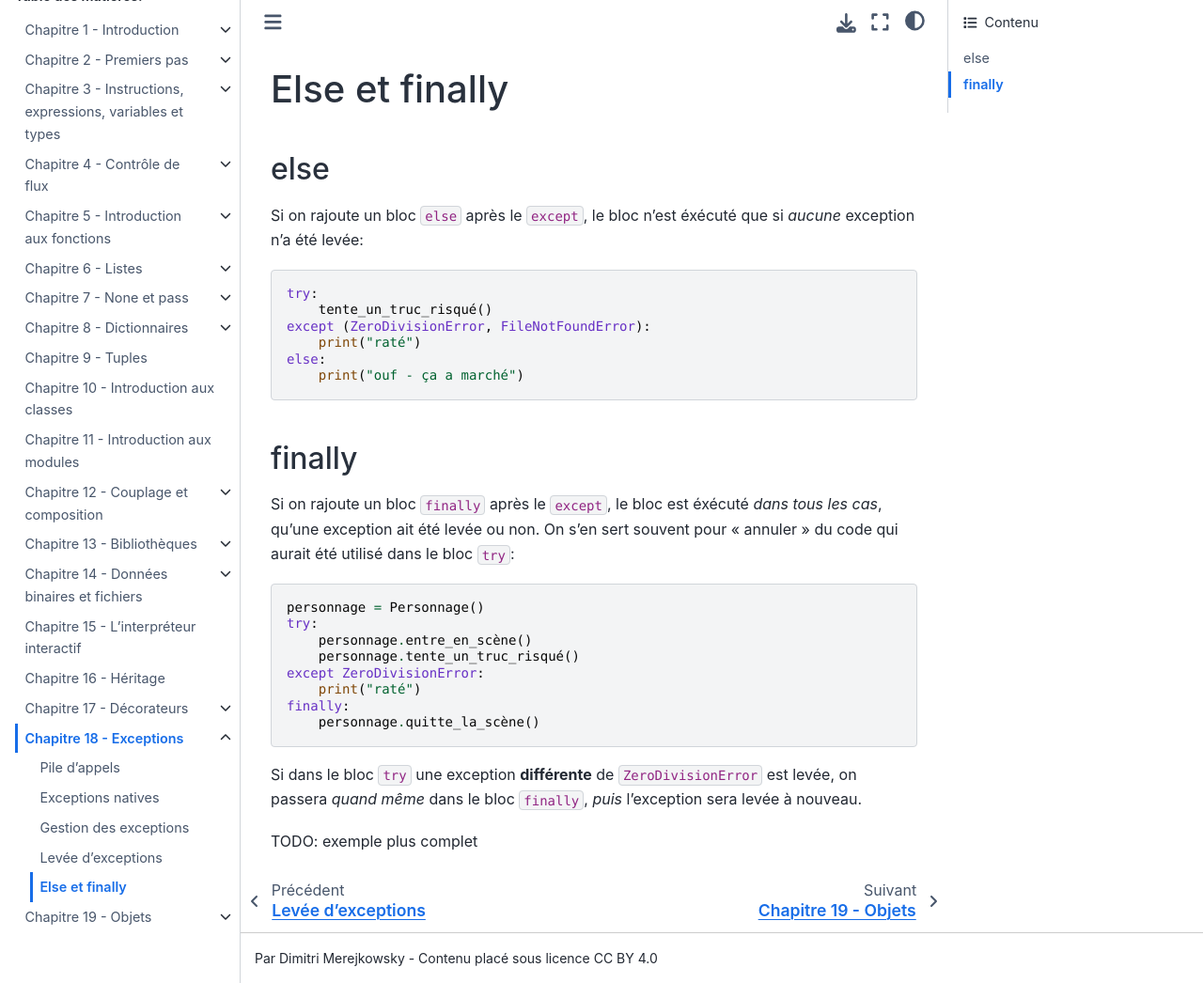
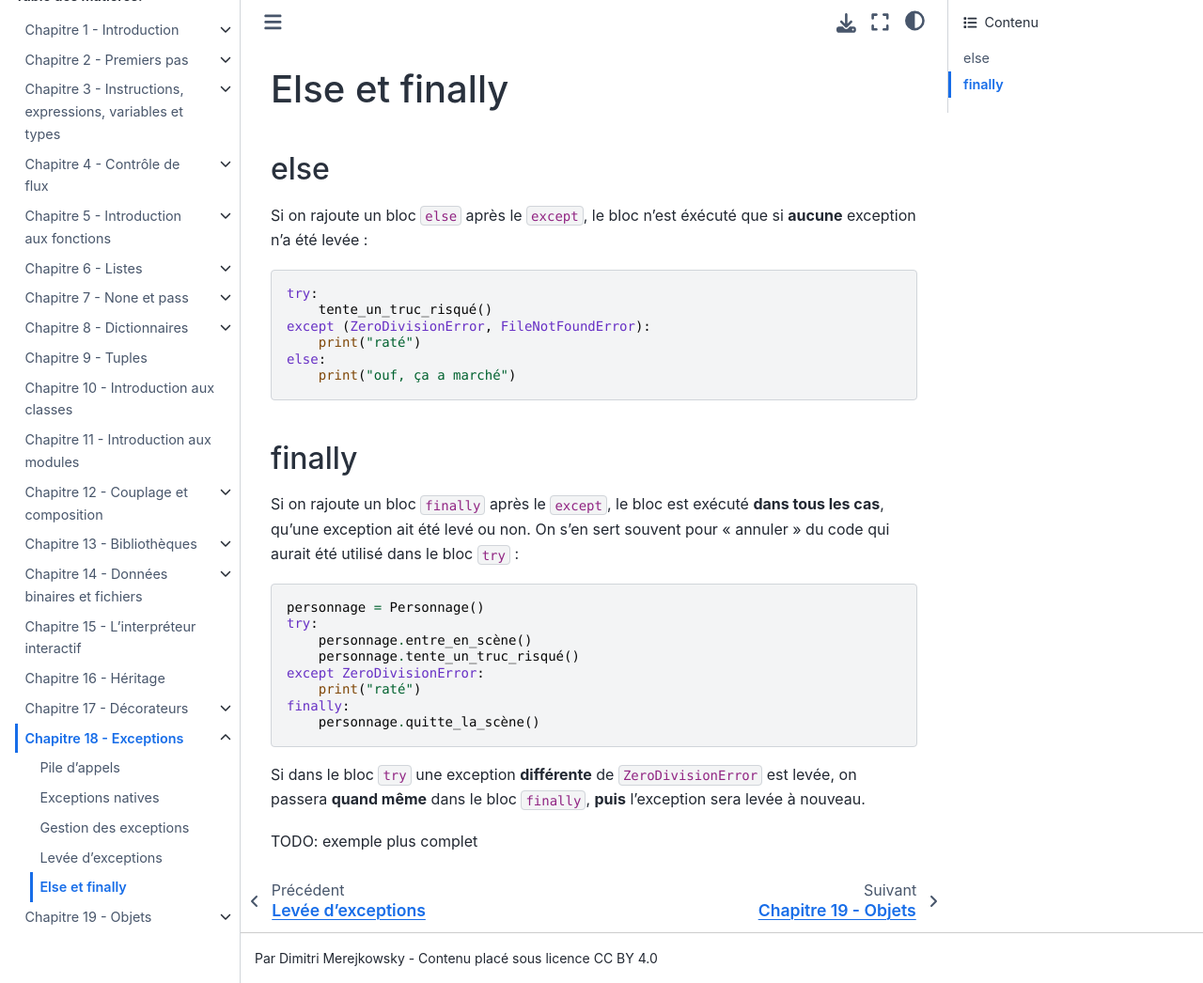
Before and after one commit to gruiick/cours-python, a Sphinx documentation site: the page built from source/18-exceptions/05-else-finally.rst, in a window 1280 px wide and 1046 px high. Shown: the whole window at 94% size. Built offline with Sphinx 7.4.7 and the Sphinx Book theme 1.1.4, drawn with Linux system fonts in a browser that asks for light colours.

Commit message:
typos § 18/05

```diff
--- a/source/18-exceptions/05-else-finally.rst
+++ b/source/18-exceptions/05-else-finally.rst
@@ -5,21 +5,21 @@ else
 ----
 
 Si on rajoute un bloc ``else`` après le ``except``, le bloc n'est éxécuté que si
-*aucune* exception n'a été levée::
+**aucune** exception n'a été levée : ::
 
     try:
         tente_un_truc_risqué()
     except (ZeroDivisionError, FileNotFoundError):
         print("raté")
     else:
-        print("ouf - ça a marché")
+        print("ouf, ça a marché")
 
 finally
---------
+-------
 
-Si on rajoute un bloc ``finally`` après le ``except``, le bloc est éxécuté *dans tous les cas*,
-qu'une exception ait été levée ou non. On s'en sert souvent pour "annuler" du code
-qui aurait été utilisé dans le bloc ``try``::
+Si on rajoute un bloc ``finally`` après le ``except``, le bloc est exécuté
+**dans tous les cas**, qu'une exception ait été levé ou non. On s'en sert
+souvent pour "annuler" du code qui aurait été utilisé dans le bloc ``try`` : ::
 
 
     personnage = Personnage()
@@ -33,7 +33,7 @@ qui aurait été utilisé dans le bloc ``try``::
 
 
 Si dans le bloc ``try`` une exception **différente** de ``ZeroDivisionError`` est
-levée, on passera *quand même* dans le bloc ``finally``, *puis* l'exception sera
-levée à nouveau.
+levée, on passera **quand même** dans le bloc ``finally``, **puis** l'exception
+sera levée à nouveau.
 
 TODO: exemple plus complet
```
